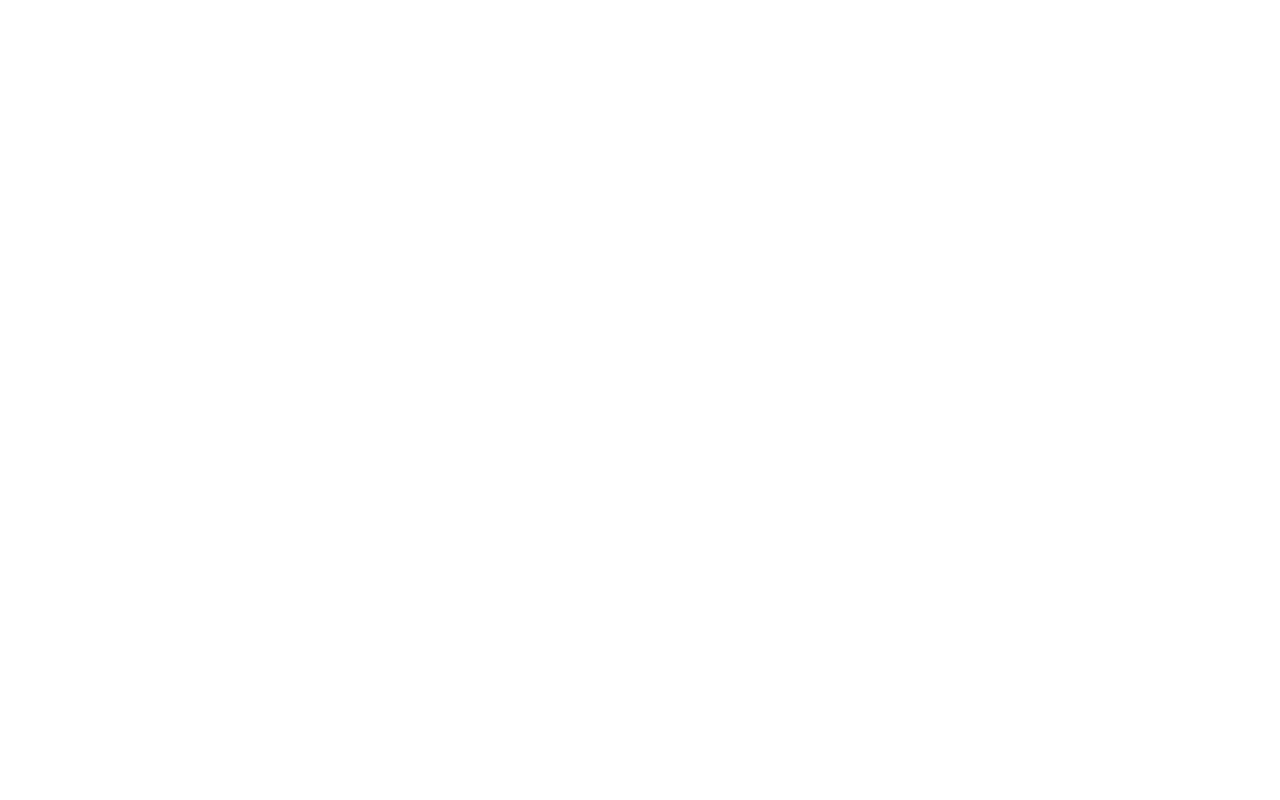
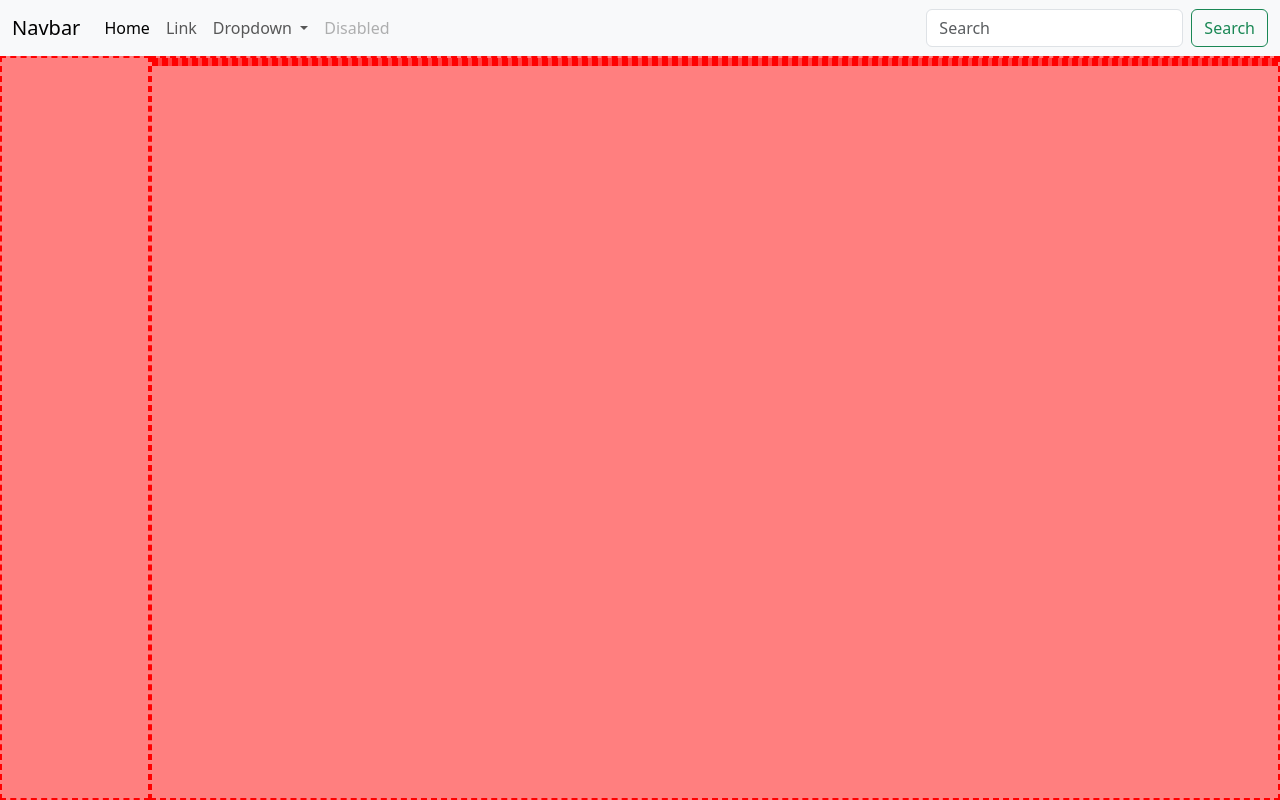
Before and after one commit to FedeViga/html-css-bootstrap-dashboard, a plain HTML site: page index.html in a window 1280 px wide. Drawn offline with nearby package versions, Linux system fonts and the light colour scheme.

Commit message:
prima bozza struttura web app

```diff
--- a/css/style.css
+++ b/css/style.css
@@ -0,0 +1,21 @@
+/***********************************
+    TEST
+***********************************/
+.test, .test * {
+    background-color: rgba(255, 0, 0, 0.5);
+    border: 2px dashed red;
+}
+
+aside {
+    width: 150px;
+}
+/***********************************
+    FINE TEST
+***********************************/
+#my_main-container {
+    height: calc(100vh - 56px);
+}
+
+main {
+    width: calc(100vw - 150px);
+}
--- a/index.html
+++ b/index.html
@@ -15,6 +15,69 @@
 
 <body>
 
+    <!-- navbar width 100vw-->
+    <nav class="navbar navbar-expand-lg bg-body-tertiary sticky-top">
+        <div class="container-fluid">
+          <a class="navbar-brand" href="#">Navbar</a>
+          <button class="navbar-toggler" type="button" data-bs-toggle="collapse" data-bs-target="#navbarSupportedContent" aria-controls="navbarSupportedContent" aria-expanded="false" aria-label="Toggle navigation">
+            <span class="navbar-toggler-icon"></span>
+          </button>
+          <div class="collapse navbar-collapse" id="navbarSupportedContent">
+            <ul class="navbar-nav me-auto mb-2 mb-lg-0">
+              <li class="nav-item">
+                <a class="nav-link active" aria-current="page" href="#">Home</a>
+              </li>
+              <li class="nav-item">
+                <a class="nav-link" href="#">Link</a>
+              </li>
+              <li class="nav-item dropdown">
+                <a class="nav-link dropdown-toggle" href="#" role="button" data-bs-toggle="dropdown" aria-expanded="false">
+                  Dropdown
+                </a>
+                <ul class="dropdown-menu">
+                  <li><a class="dropdown-item" href="#">Action</a></li>
+                  <li><a class="dropdown-item" href="#">Another action</a></li>
+                  <li><hr class="dropdown-divider"></li>
+                  <li><a class="dropdown-item" href="#">Something else here</a></li>
+                </ul>
+              </li>
+              <li class="nav-item">
+                <a class="nav-link disabled" aria-disabled="true">Disabled</a>
+              </li>
+            </ul>
+            <form class="d-flex" role="search">
+              <input class="form-control me-2" type="search" placeholder="Search" aria-label="Search">
+              <button class="btn btn-outline-success" type="submit">Search</button>
+            </form>
+          </div>
+        </div>
+      </nav>
+
+    <!-- container principale contentente aside e main -->
+    <div id="my_main-container" class="d-flex">
+
+        <!-- aside left-->
+        <aside class="test">
+
+        </aside>
+
+        <!-- main -->
+        <main class="test">
+
+            <!-- header -->
+            <header>
+
+            </header>
+
+            <!-- main content -->
+            <div class="main-content">
+
+            </div>
+
+        </main>
+
+    </div>
+
 
     <!-- bootstrap -->
     <script src="https://cdn.jsdelivr.net/npm/bootstrap@5.3.2/dist/js/bootstrap.bundle.min.js" integrity="sha384-C6RzsynM9kWDrMNeT87bh95OGNyZPhcTNXj1NW7RuBCsyN/o0jlpcV8Qyq46cDfL" crossorigin="anonymous"></script>
```
